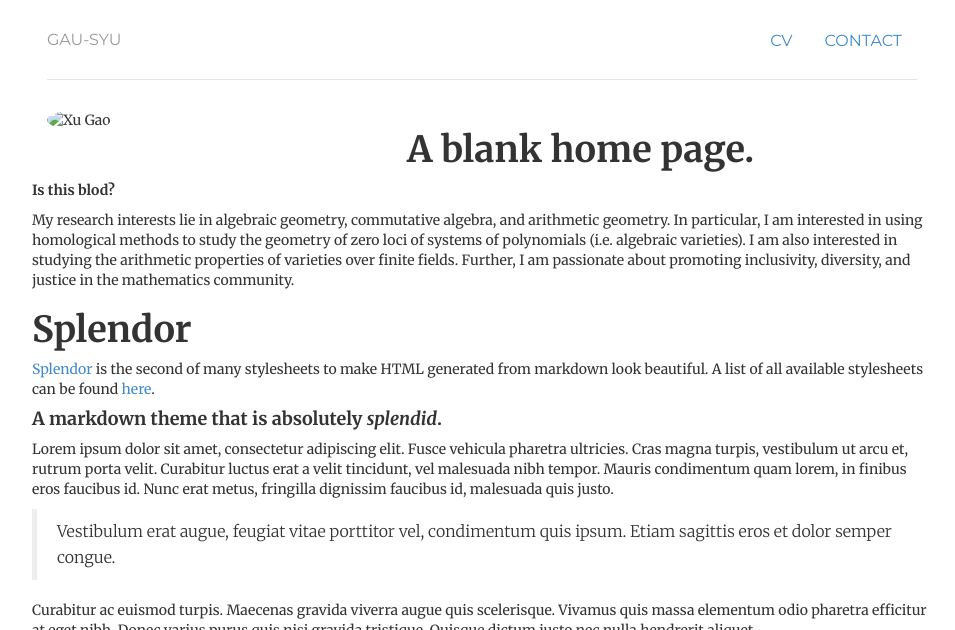
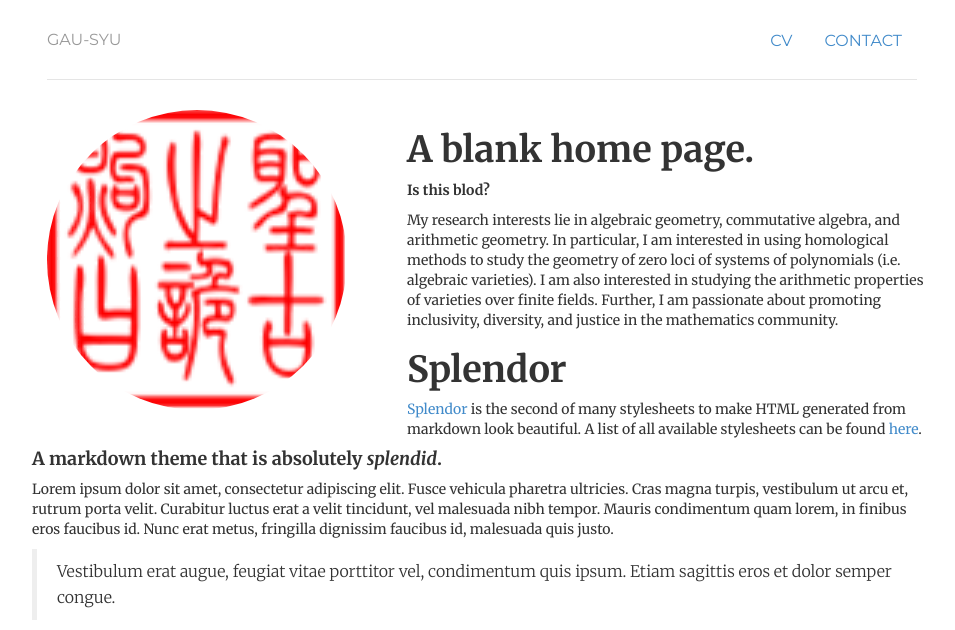
Before and after one commit to xinghuan-stear/xinghuan-stear.github.io, a Jekyll site: the page built from _pages/Homepage.md, in a window 1280 px wide. Shown: the top 630 px of the page, without its empty margins (158-1113 px from the left). Built offline with Jekyll 4.4.1, drawn with Linux system fonts in a browser that asks for light colours; grey boxes are pictures that could not be loaded.

Commit message:
homepages

```diff
--- a/_config.yml
+++ b/_config.yml
@@ -20,7 +20,7 @@ future                   : true
 
 
 description              : &description "personal description"
-Profile.image            : "img/xhs.png"
+image                    : "img/xhs.png"
 
 
 # Reading Files
--- a/_layouts/home.html
+++ b/_layouts/home.html
@@ -5,7 +5,7 @@ layout: default
 <div class="container-fluid">
 	<div class="row">
 		<div class="col-lg-5">
-			<img  class="img-circle avatar" alt="{{ site.name }}" src="{{ site.Profile.image }}">
+			<img  class="img-circle avatar" alt="{{ site.name }}" src="{{ site.image }}">
 		</div>
 		<div class="clearfix">
 			{{ content }}
```
